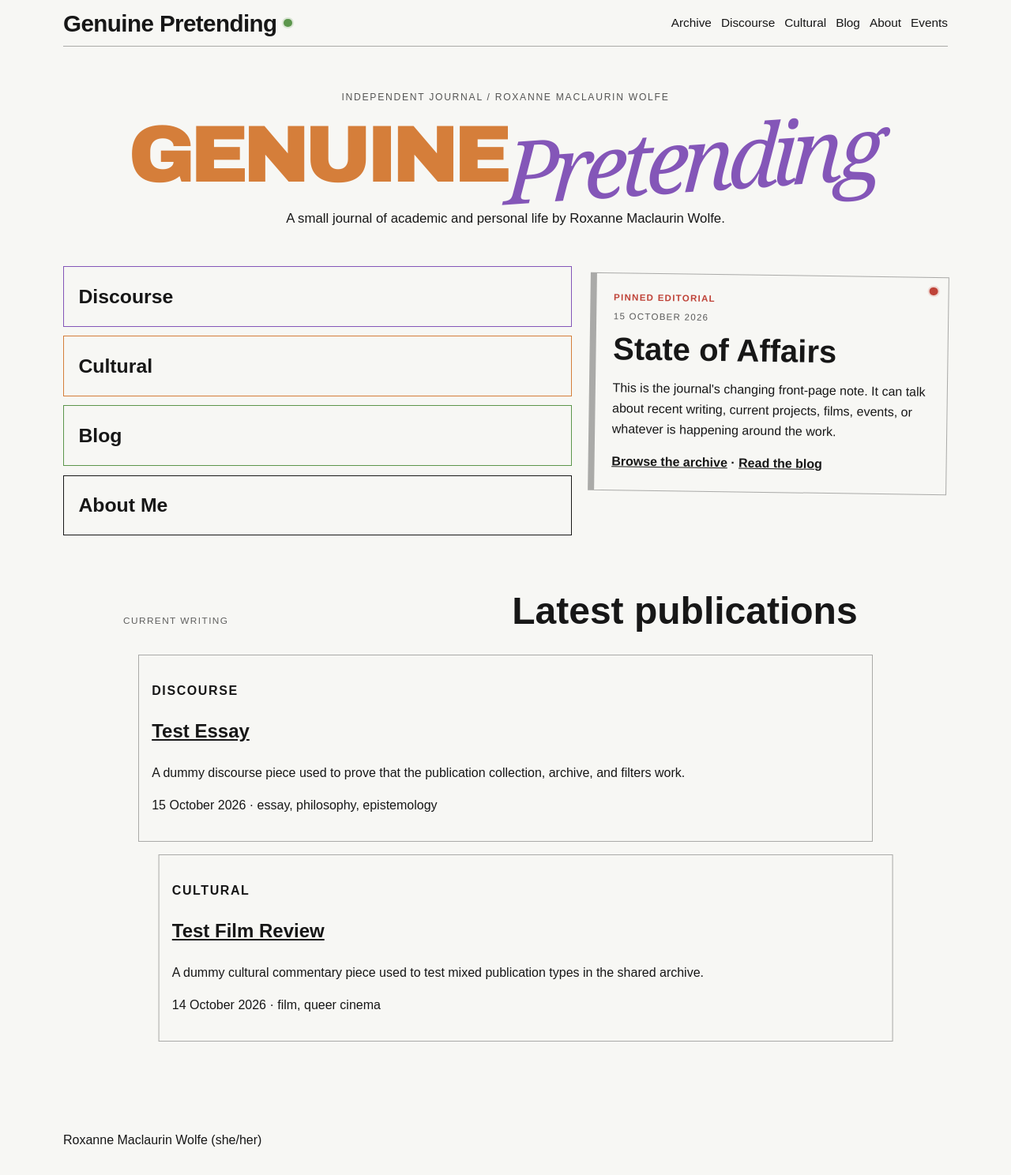
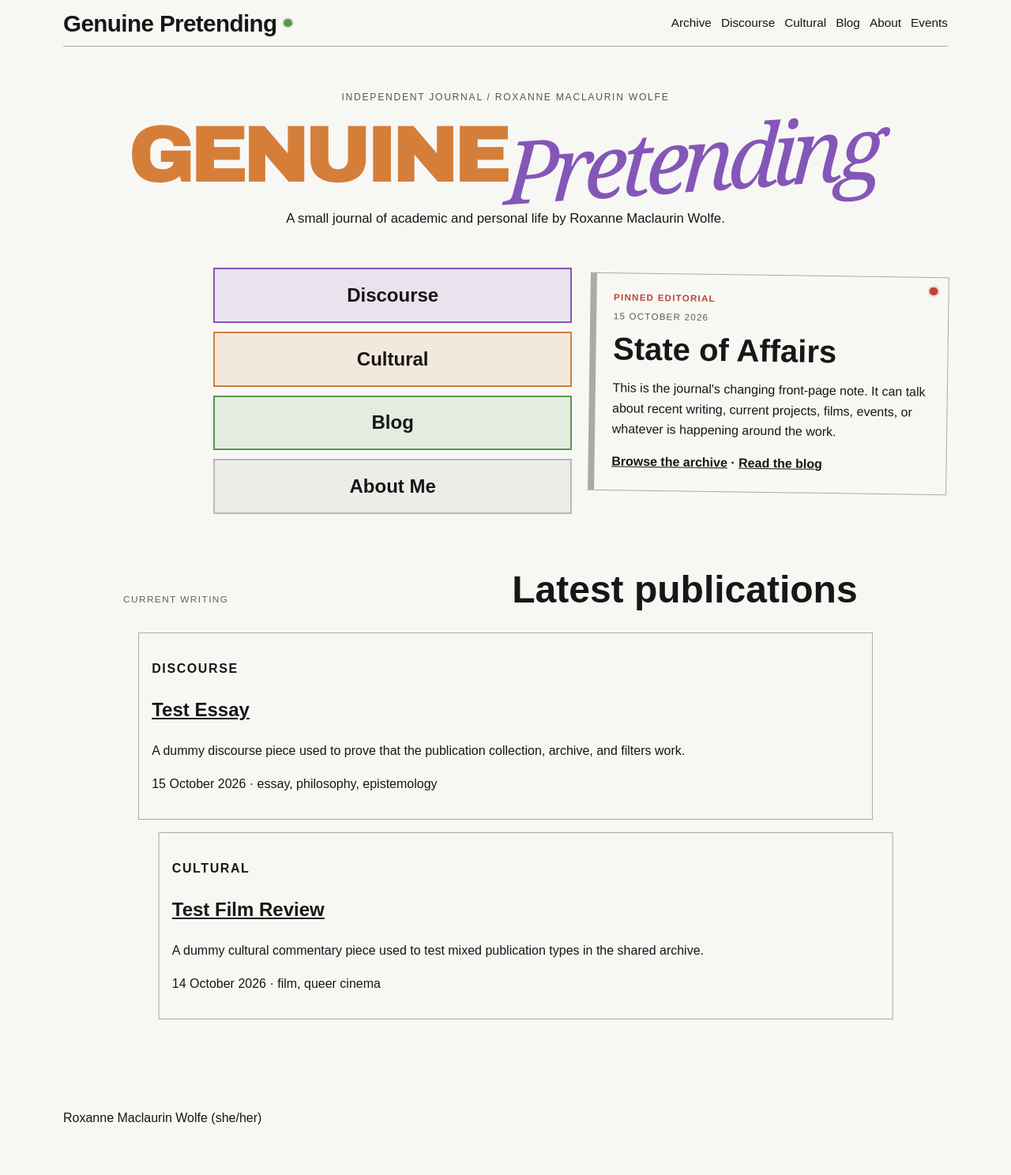
Before and after one commit to roxannewolfe/roxannewolfe.github.io, a Jekyll site: the page built from index.html, in a window 1280 px wide. Shown: the whole page at 79% size. Built offline with Jekyll 4.4.1, drawn with Linux system fonts in a browser that asks for light colours; after the commit the page ends 1461 px from its top, so only the background shows below that.

Commit message:
Refine homepage section bars

```diff
--- a/assets/css/home.css
+++ b/assets/css/home.css
@@ -59,11 +59,12 @@
 }
 
 .home-links {
-  grid-column: 1 / 8;
+  grid-column: 3 / 8;
   display: grid;
   grid-template-columns: minmax(0, 1fr);
-  gap: 0.72rem;
-  margin: 0.7rem 0 0;
+  gap: 0.7rem;
+  width: min(100%, 33rem);
+  margin: 0.85rem auto 0;
   align-self: start;
 }
 
@@ -71,37 +72,65 @@
   box-sizing: border-box;
   display: flex;
   align-items: center;
-  justify-content: space-between;
+  justify-content: center;
   width: 100%;
-  min-height: 4.8rem;
-  padding: 0.9rem 1.15rem;
-  border: 1px solid currentColor;
-  background: var(--background, transparent);
+  min-height: 4.35rem;
+  padding: 0.8rem 1.1rem;
+  border: 2px solid currentColor;
+  text-align: center;
   text-decoration: none;
   transition: transform 130ms ease, background 130ms ease, border-color 130ms ease;
 }
 
 .home-link-label {
-  font-size: clamp(1.2rem, 2.1vw, 1.55rem);
+  font-size: clamp(1.2rem, 2.1vw, 1.5rem);
   font-weight: 700;
   line-height: 1.1;
 }
 
 .home-link-bar--discourse {
   border-color: rgb(132, 86, 184);
+  background: rgba(132, 86, 184, 0.12);
 }
 
 .home-link-bar--cultural {
   border-color: rgb(213, 126, 58);
+  background: rgba(213, 126, 58, 0.12);
 }
 
 .home-link-bar--blog {
   border-color: rgb(92, 150, 76);
+  background: rgba(92, 150, 76, 0.12);
+}
+
+.home-link-bar--about {
+  border-color: rgba(180, 180, 180, 0.9);
+  background: rgba(135, 135, 135, 0.1);
+}
+
+.home-link-bar--discourse:hover,
+.home-link-bar--discourse:focus-visible {
+  background: rgba(132, 86, 184, 0.2);
+}
+
+.home-link-bar--cultural:hover,
+.home-link-bar--cultural:focus-visible {
+  background: rgba(213, 126, 58, 0.2);
+}
+
+.home-link-bar--blog:hover,
+.home-link-bar--blog:focus-visible {
+  background: rgba(92, 150, 76, 0.2);
+}
+
+.home-link-bar--about:hover,
+.home-link-bar--about:focus-visible {
+  background: rgba(135, 135, 135, 0.18);
 }
 
 .home-link-bar:hover,
 .home-link-bar:focus-visible {
-  transform: translateX(0.35rem);
+  transform: translateX(0.28rem);
 }
 
 .state-of-affairs {
@@ -217,6 +246,10 @@
     grid-column: 1 / -1;
   }
 
+  .home-links {
+    width: min(100%, 34rem);
+  }
+
   .state-of-affairs {
     margin-top: 1rem;
     transform: none;
@@ -255,11 +288,12 @@
   }
 
   .home-links {
+    width: 100%;
     margin-top: 1.5rem;
   }
 
   .home-link-bar {
-    min-height: 4.2rem;
+    min-height: 4.1rem;
   }
 
   .home-link-bar:hover,
```
